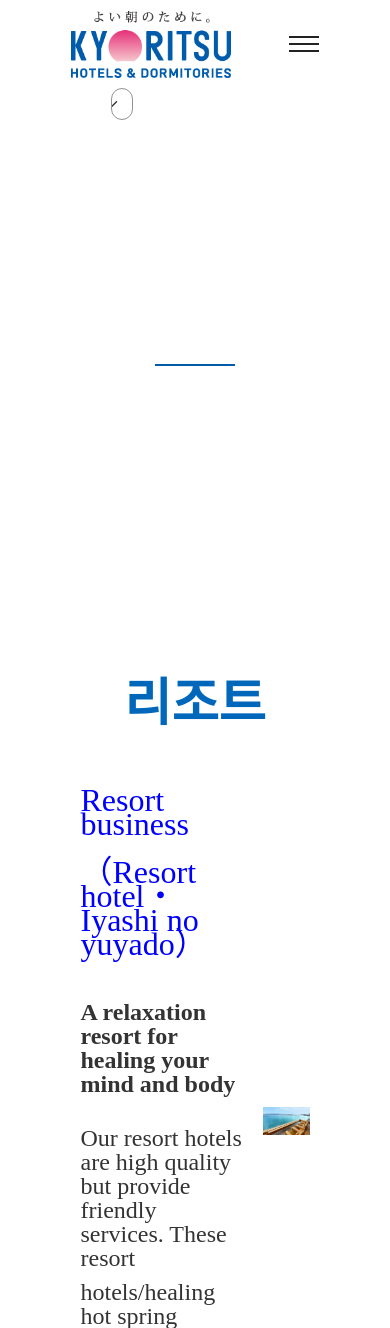
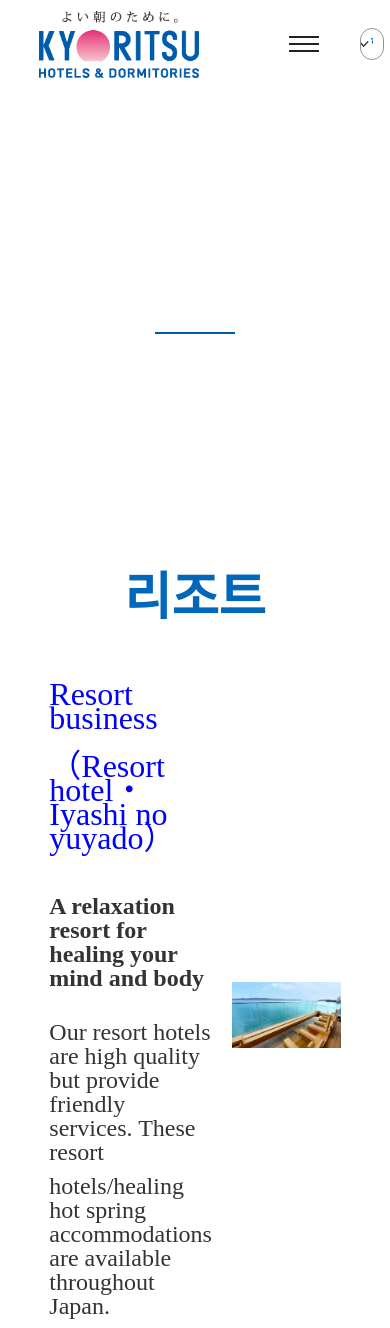
Before and after one commit to nicomProject/Kyoritsu_Springboot3, a Spring app: page /main/business/resort in a window 390 px wide. Shown: the top 1328 px of the page. Run offline with Thymeleaf, Linux system fonts and the light colour scheme; the template is opened without the code that fills it, so the values that code supplies are empty; some of the project's set-up classes (security, data sources, template engines, error pages and the like) are left out, and stand-ins take their place; some libraries are stand-ins or nearby versions.

Commit message:
[24.01.14] css 수정

```diff
--- a/src/main/resources/static/css/main/template/main.css
+++ b/src/main/resources/static/css/main/template/main.css
@@ -2811,12 +2811,13 @@
 
 .navbar-nav {
   width: 100% !important;
-  margin-left: 10%;
-  margin-right: 10%;
+  /* margin-left: 10%;
+  margin-right: 10%; */
   text-align: center;
   display: flex;
   align-items: center;
   justify-content: center;
+  /* flex-direction: row; */
 }
 
 .nav-item.col-12.col-md-3.mx-2 .nav-link {
--- a/src/main/resources/static/css/main/template/reset.css
+++ b/src/main/resources/static/css/main/template/reset.css
@@ -497,7 +497,7 @@
 	line-height: 24px;
 }
 .container{
-	max-width:70%;
+	max-width:86%;
 }
 
 .modal-body .container{
--- a/src/main/resources/static/css/main/template/responsive.css
+++ b/src/main/resources/static/css/main/template/responsive.css
@@ -36,7 +36,7 @@
 	}
 
 	.breadcrumbs {
-		padding: 50px 0;
+		padding: 50px 0 0;
 	}
 
 	.breadcrumbs .breadcrumbs-content .page-title {
@@ -440,7 +440,7 @@
 	}
 
 	.breadcrumbs {
-		padding: 50px 0;
+		padding: 50px 0 0;
 	}
 
 	.button .btn {
```
